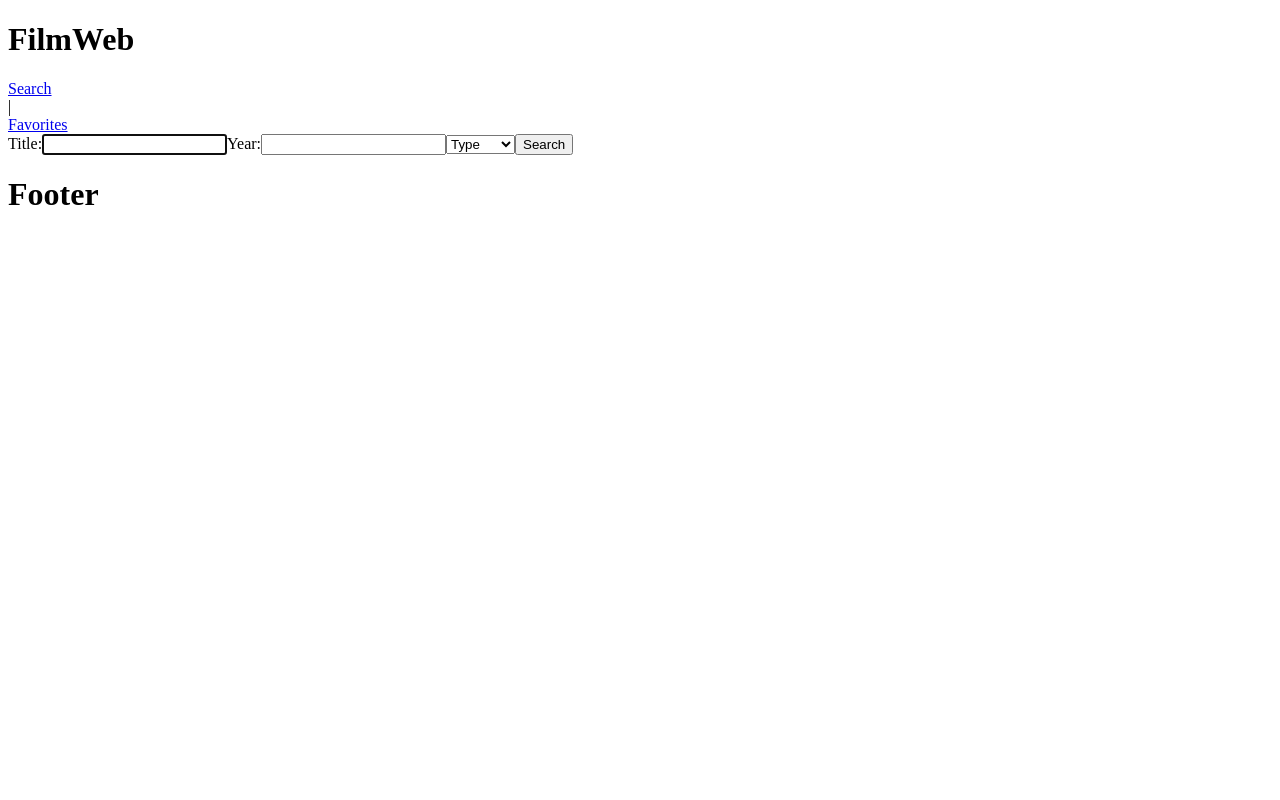
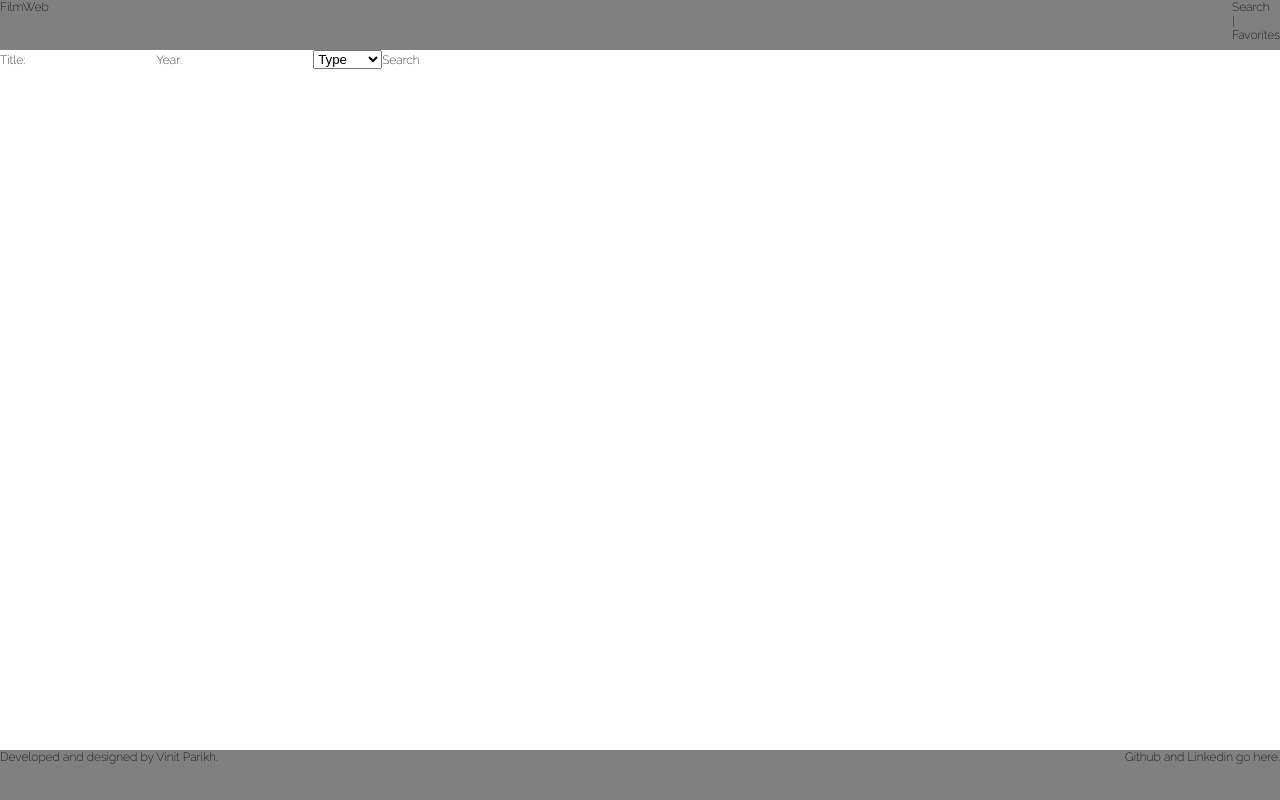
Before and after one commit to vinitp94/FilmWeb, a React app: page /favorites in a window 1280 px wide. Built offline with nearby package versions, Linux system fonts and the light colour scheme.

Commit message:
Add base reset stylesheet

```diff
--- /dev/null
+++ b/app/stylesheets/base.css
@@ -0,0 +1,58 @@
+html, body, header, nav, h1, a,
+ul, li, strong, main, button, i,
+section, img, div, h2, p, form,
+fieldset, label, input, textarea,
+span, article, footer, time, small {
+  margin: 0;
+  padding: 0;
+  border: 0;
+  outline: 0;
+  font: inherit;
+  font-weight: 200;
+  color: inherit;
+  text-align: inherit;
+  text-decoration: inherit;
+  vertical-align: inherit;
+  box-sizing: inherit;
+  background: transparent;
+  font-family: 'Raleway', sans-serif;
+  font-size: 12px;
+}
+
+ul {
+  list-style: none;
+}
+
+img {
+  display: block;
+  width: 100%;
+  height: auto;
+}
+
+input[type="password"],
+input[type="email"],
+input[type="text"],
+input[type="submit"],
+textarea,
+button {
+  -webkit-appearance: none;
+  -moz-appearance: none;
+  appearance: none;
+}
+
+button,
+input[type="submit"] {
+  cursor: pointer;
+}
+
+.group:after {
+  content: "";
+  display: block;
+  clear: both;
+}
+
+.main {
+  /*height: calc(100vh - 100px);*/
+  height: 300px;
+  margin-top: 50px;
+}
--- /dev/null
+++ b/app/stylesheets/nav.css
@@ -0,0 +1,16 @@
+.nav {
+  position: fixed;
+  display: flex;
+  background: grey;
+  height: 50px;
+  width: 100%;
+  justify-content: space-between;
+}
+
+#header {
+  top: 0px;
+}
+
+#footer {
+  bottom: 0px;
+}
--- a/index.html
+++ b/index.html
@@ -6,6 +6,9 @@
 
     <script src="https://code.jquery.com/jquery-3.2.1.min.js"></script>
     <script src="./app/bundle.js"></script>
+    <link href="https://fonts.googleapis.com/css?family=Raleway:200,300,400,700" rel="stylesheet" />
+    <link rel="stylesheet" href="app/stylesheets/base.css">
+    <link rel="stylesheet" href="app/stylesheets/nav.css">
   </head>
   <body>
     <div id='root'>
--- a/src/components/favorites/favorites.jsx
+++ b/src/components/favorites/favorites.jsx
@@ -8,7 +8,9 @@ class Favorites extends React.Component {
 
   render() {
     return (
-      <h1>Favorites</h1>
+      <div className='main' id='favorites'>
+
+      </div>
     );
   }
 }
--- a/src/components/footer/footer.jsx
+++ b/src/components/footer/footer.jsx
@@ -7,7 +7,15 @@ class Footer extends React.Component {
 
   render() {
     return (
-      <h1>Footer</h1>
+      <div className='nav' id='footer'>
+        <div id='left-half'>
+          <p>Developed and designed by Vinit Parikh.</p>
+        </div>
+
+        <div id='right-half'>
+          <p>Github and Linkedin go here.</p>
+        </div>
+      </div>
     );
   }
 }
--- a/src/components/search/search.jsx
+++ b/src/components/search/search.jsx
@@ -31,7 +31,7 @@ class Search extends React.Component {
 
   render() {
     return (
-      <div id='search-results'>
+      <div className='main' id='search-results'>
         <div id='search-container'>
           <form id='search-form' onSubmit={ this.handleSubmit }>
             <label>Title:
```
Also changed, not shown: app/bundle.js, 1 other file (tests, documents, lock files or other folders).
